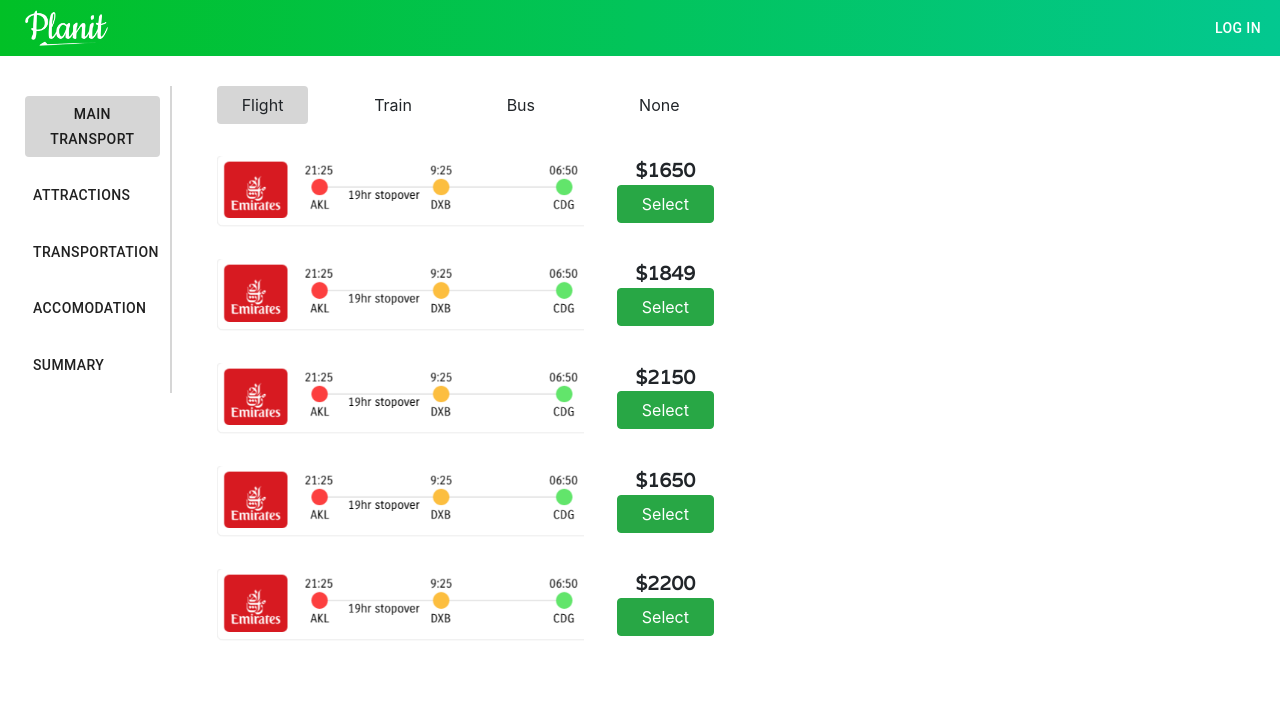
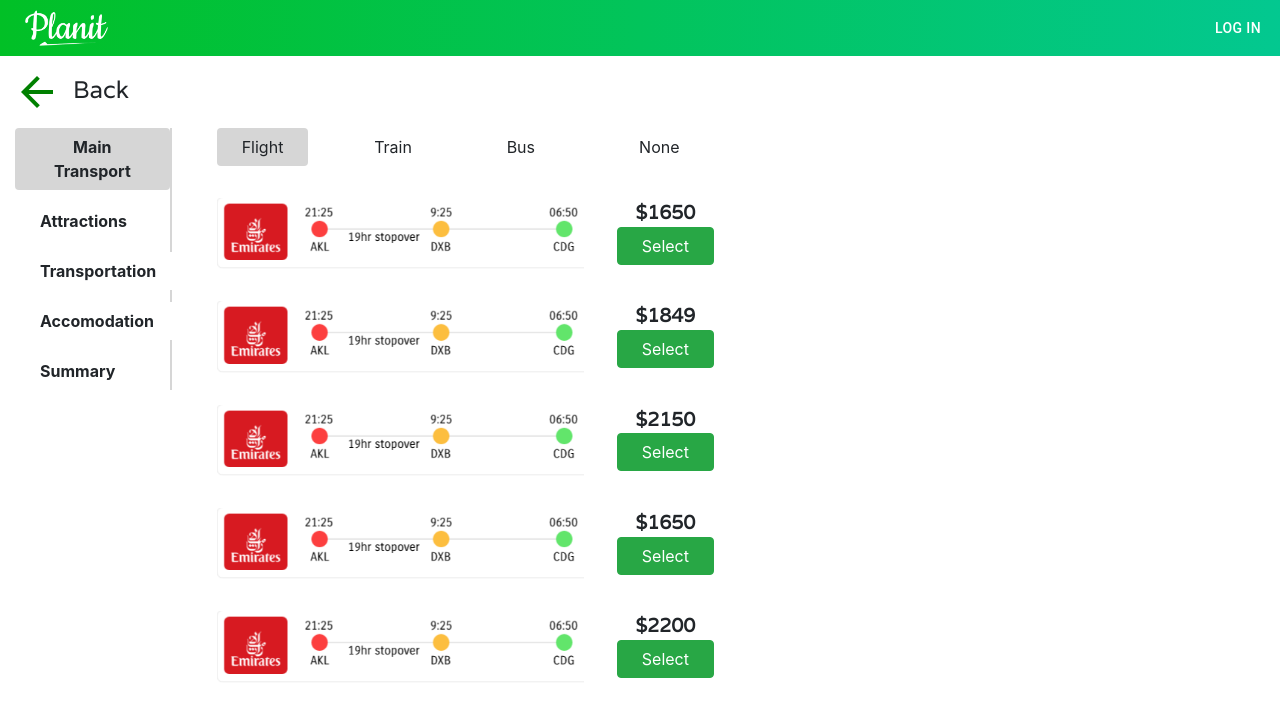
Before and after one commit to sannan06/planit-frontend, a React (Create React App) app: page / in a window 1280 px wide. Shown: the top 716 px of the page. Built offline with nearby package versions, Linux system fonts and the light colour scheme.

Commit message:
Changed option buttons to be bootstrap buttons

```diff
--- a/package.json
+++ b/package.json
@@ -4,7 +4,9 @@
   "private": true,
   "dependencies": {
     "@material-ui/core": "^4.1.3",
+    "@material-ui/icons": "^4.2.1",
     "bootstrap": "^4.3.1",
+    "material-design-icons": "^3.0.1",
     "react": "^16.8.6",
     "react-dom": "^16.8.6",
     "react-scripts": "3.0.1"
--- a/src/App.css
+++ b/src/App.css
@@ -45,3 +45,10 @@
     margin-top: 2rem;
     font-size: 1.5rem;
 }
+
+#back-text {
+    padding-top: 20px;
+    font-size: 1.5rem;
+    font-weight: 400;
+    font-family: 'Varela', sans-serif;
+}
--- a/src/components/MainPage.js
+++ b/src/components/MainPage.js
@@ -2,7 +2,9 @@ import React, { Component } from 'react';
 import Topbar from './TopBar';
 import Options from './Options';
 import MainTrans from './MainTrans';
-import Attractions from './Attractions'
+import Attractions from './Attractions';
+import BackIcon from '@material-ui/icons/ArrowBack';
+import { IconButton } from '@material-ui/core';
 
 export default class MainPage extends Component {
     state = {
@@ -12,14 +14,25 @@ export default class MainPage extends Component {
         return (
             <React.Fragment>
                 <Topbar />
+                <div className="back-button" style={{margin:'0rem 0 0rem 1rem'}}>
+                    <div className="row">
+                        <IconButton
+                        style={{
+                            outline: 'none'
+                        }}>
+                            <BackIcon style={{fontSize:'3rem', color:'green'}}/>
+                        </IconButton>
+                        <h2 id="back-text">Back</h2>
+                    </div>
+                </div>
                 <div className="container-fluid" style={{height: '100vh'}}>
                     <div className="row">
                         <div className="col-7">
                             <div className="row">
-                                <div className="col-3" style={{marginTop: 30}}>
+                                <div className="col-3">
                                     <Options setIndex={this.setIndex}/>
                                 </div>
-                                <div className="col-9" style={{marginTop: 30}}>
+                                <div className="col-9">
                                     {this.state.selectedIndex === 1 ? <MainTrans /> : null}
                                     {this.state.selectedIndex === 2 ? <Attractions /> : null}
                                 </div>
--- a/src/components/Options.js
+++ b/src/components/Options.js
@@ -8,11 +8,11 @@ export default class Options extends Component {
     render() {
         return (
             <div style={{borderRight:'2px solid #d6d6d6'}}>
-                <Button disableRipple style={{margin: 10, outline:'none', backgroundColor:`${this.state.selectedButton === 1 ? '#d6d6d6' : 'white'}`}} onClick={() => this.handleClick('main')} id="main"> Main Transport </Button>
-                <Button disableRipple style={{margin: 10, outline: 'none', backgroundColor:`${this.state.selectedButton === 2 ? '#d6d6d6' : 'white'}`}} onClick={() => this.handleClick('att')} id='att'> Attractions </Button>
-                <Button disableRipple style={{margin: 10, outline: 'none', backgroundColor:`${this.state.selectedButton === 3 ? '#d6d6d6' : 'white'}`}} onClick={() => this.handleClick('tra')} id='tra'> Transportation </Button>
-                <Button disableRipple style={{margin: 10, outline: 'none', backgroundColor:`${this.state.selectedButton === 4 ? '#d6d6d6' : 'white'}`}} onClick={() => this.handleClick('acc')} id='acc' > Accomodation </Button>
-                <Button disableRipple style={{margin: 10, outline: 'none', backgroundColor:`${this.state.selectedButton === 5 ? '#d6d6d6' : 'white'}`}} onClick={() => this.handleClick('summ')} id='summ' > Summary </Button>
+                <button id='main' onMouseDown={e => e.preventDefault()} onClick={() => this.handleClick('main')} type="button" style={{backgroundColor:`${this.state.selectedButton===1?'#d6d6d6':'white'}`, fontWeight:700}} className="btn">Main Transport</button>
+                <button id='att' onMouseDown={e => e.preventDefault()} onClick={() => this.handleClick('att')} type="button" style={{backgroundColor:`${this.state.selectedButton===2?'#d6d6d6':'white'}`, fontWeight:700, marginTop:'0.75rem'}} className="btn">Attractions</button>
+                <button id='tra' onMouseDown={e => e.preventDefault()} onClick={() => this.handleClick('tra')} type="button" style={{backgroundColor:`${this.state.selectedButton===3?'#d6d6d6':'white'}`, fontWeight:700, marginTop:'0.75rem'}} className="btn">Transportation</button>
+                <button id='acc' onMouseDown={e => e.preventDefault()} onClick={() => this.handleClick('acc')} type="button" style={{backgroundColor:`${this.state.selectedButton===4?'#d6d6d6':'white'}`, fontWeight:700, marginTop:'0.75rem'}} className="btn">Accomodation</button>
+                <button id='summ' onMouseDown={e => e.preventDefault()} onClick={() => this.handleClick('summ')} type="button" style={{backgroundColor:`${this.state.selectedButton===5?'#d6d6d6':'white'}`, fontWeight:700, marginTop:'0.75rem'}} className="btn">Summary</button>
             </div>
         )
     }
```
Also changed, not shown: 1 other file (tests, documents, lock files or other folders).
